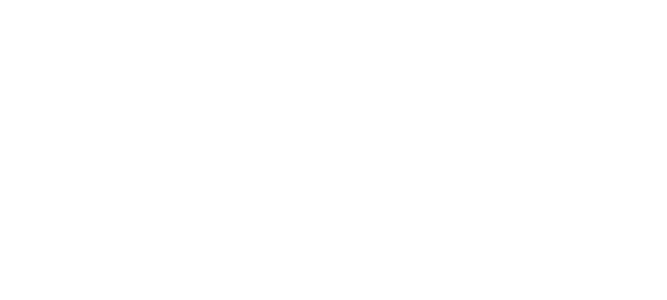
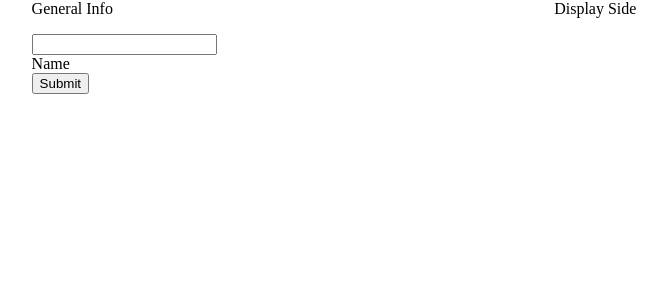
Before and after one commit to jdittert/cv-project, a React (Create React App) app: page / in a window 1280 px wide. Shown: the top 300 px of the page, without its empty margins (306-973 px from the left). Built offline with nearby package versions, Linux system fonts and the light colour scheme.

Commit message:
Set up first submit handler

```diff
--- a/src/App.js
+++ b/src/App.js
@@ -1,20 +1,22 @@
 import React, {Component} from "react";
+import General from "./components/general";
+import "./styles/App.css";
 
 class App extends Component {
   constructor() {
     super();
 
     this.state = {
-
+      name: 'Testing'
     };
   }
 
   render() {
 
+    return (
 
-    return (
       <div>
-
+          <General/>
       </div>
     );
   }
--- /dev/null
+++ b/src/components/display.js
@@ -0,0 +1,17 @@
+import React, {Component} from "react";
+
+class Display extends Component {
+
+    render() {
+        const {name} = this.props.personal;
+
+        return (
+            <div>
+                <div>Display Side</div>
+                <div>{name}</div>
+            </div>
+        )};
+
+    }
+
+export default Display;
--- /dev/null
+++ b/src/components/general.js
@@ -0,0 +1,70 @@
+import React, {Component} from 'react';
+import '../styles/App.css'
+import '../styles/FormSide.css'
+import Display from './display';
+
+
+class General extends Component {
+    constructor() {
+        super();
+
+        this.state = {
+            input: '',
+            personal: {
+                name: ''
+            }
+        }
+    }
+
+    handleChange = (e) => {
+        this.setState({
+            input: e.target.value
+        });
+    };
+
+    onSubmitGeneral = (e) => {
+        e.preventDefault();
+        const personalForm = e.target;
+        console.log(personalForm);
+        const personalData = new FormData(personalForm);
+        const personalJson = Object.fromEntries(personalData.entries());
+        this.setState({
+            personal: {
+                name: this.state.input
+            }
+        });
+        console.log(personalJson);
+        console.log(this.state);
+    }
+
+    render() {
+
+        return (
+            <div className='wrapper'>
+                <div className='form-section'>
+                    <div>General Info</div>
+                    <form onSubmit={this.onSubmitGeneral}
+                    id='personal-form'>
+                    <div className='input-field'>
+                        <input
+                            onChange={this.handleChange}
+                            type='text'
+                            id='name'
+                            name='name'
+                        />
+                        <label htmlFor='name'>Name</label>
+                    </div>
+                    <div>
+                        <button type='submit'>Submit</button>
+                    </div>
+                    </form>
+                </div>
+                <div>
+                    <Display personal={this.state.personal} />
+                </div>
+            </div>
+        );
+    }
+}
+
+export default General;
--- /dev/null
+++ b/src/styles/App.css
@@ -0,0 +1,9 @@
+body {
+    padding: 0;
+    margin: 0;
+}
+
+.wrapper {
+    display: flex;
+    justify-content: space-evenly;
+}
--- /dev/null
+++ b/src/styles/FormSide.css
@@ -0,0 +1,10 @@
+.form-section {
+    display: flex;
+    flex-direction: column;
+    gap: 1rem;
+}
+
+.input-field {
+    display: flex;
+    flex-direction: column;
+}
```
